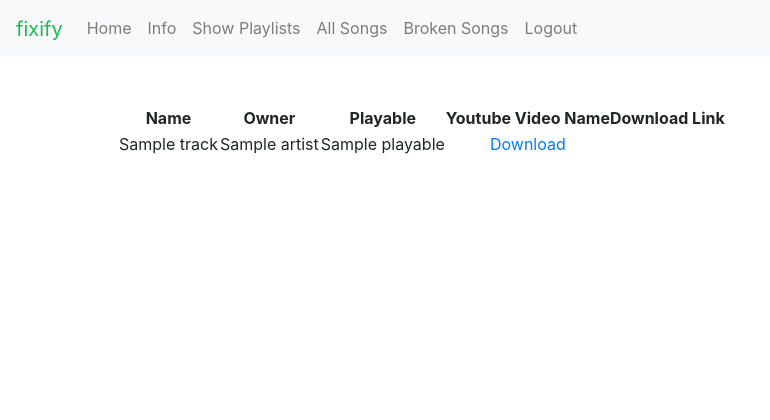
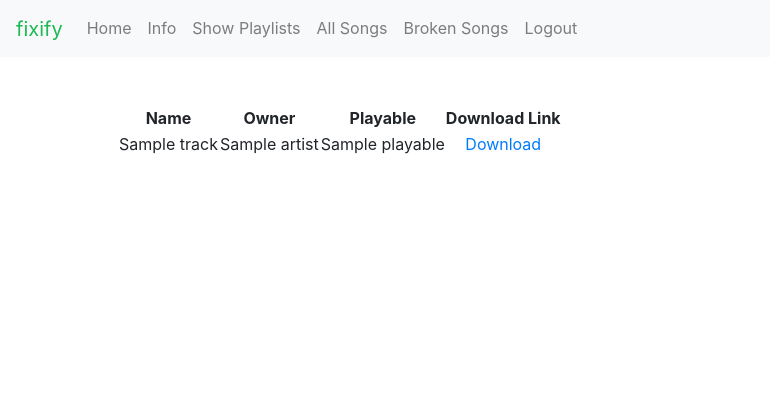
Before and after one commit to adeshpande03/fixify, a Flask app: template templates/playlisttracks.html in a window 1280 px wide. Shown: the top 420 px of the page, without its empty margins (0-770 px from the left). Run offline with Flask 2, Linux system fonts and the light colour scheme; the template is opened without the code that fills it: most values are stand-ins (such as "Sample title", 1, 10 or a date in 2020); parts of the project's set-up code (start-up, migrations or seed data) failed here and were passed over; some libraries are stand-ins or nearby versions.

Commit message:
optimization 2

```diff
--- a/templates/playlisttracks.html
+++ b/templates/playlisttracks.html
@@ -16,7 +16,7 @@ block menu_items %}
       <th>Owner</th>
       <!-- <th>Spotify ID</th> -->
       <th>Playable</th>
-      <th>Youtube Video Name</th>
+      <!-- <th>Youtube Video Name</th> -->
       <th>Download Link</th>
     </tr>
   </thead>
```
